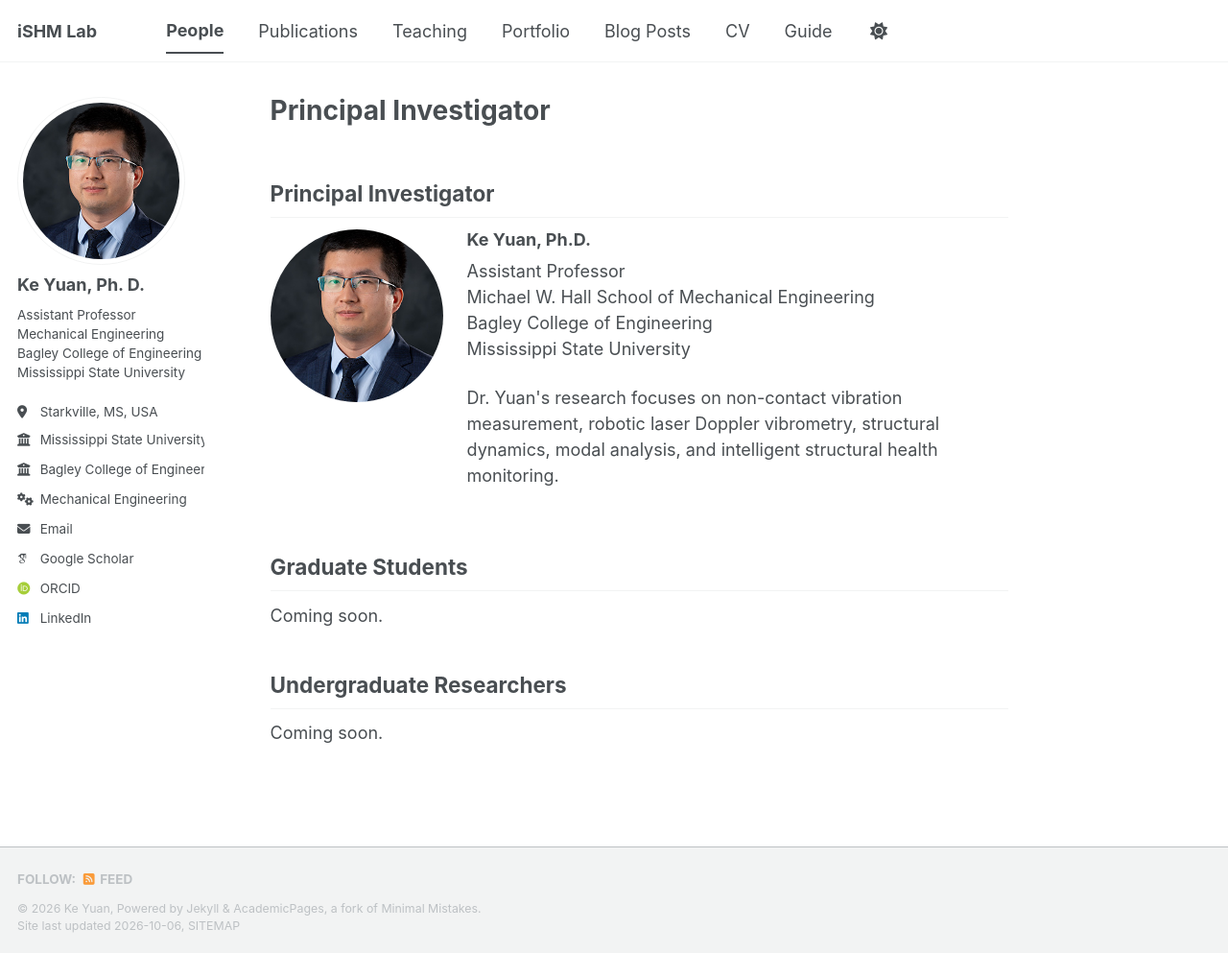
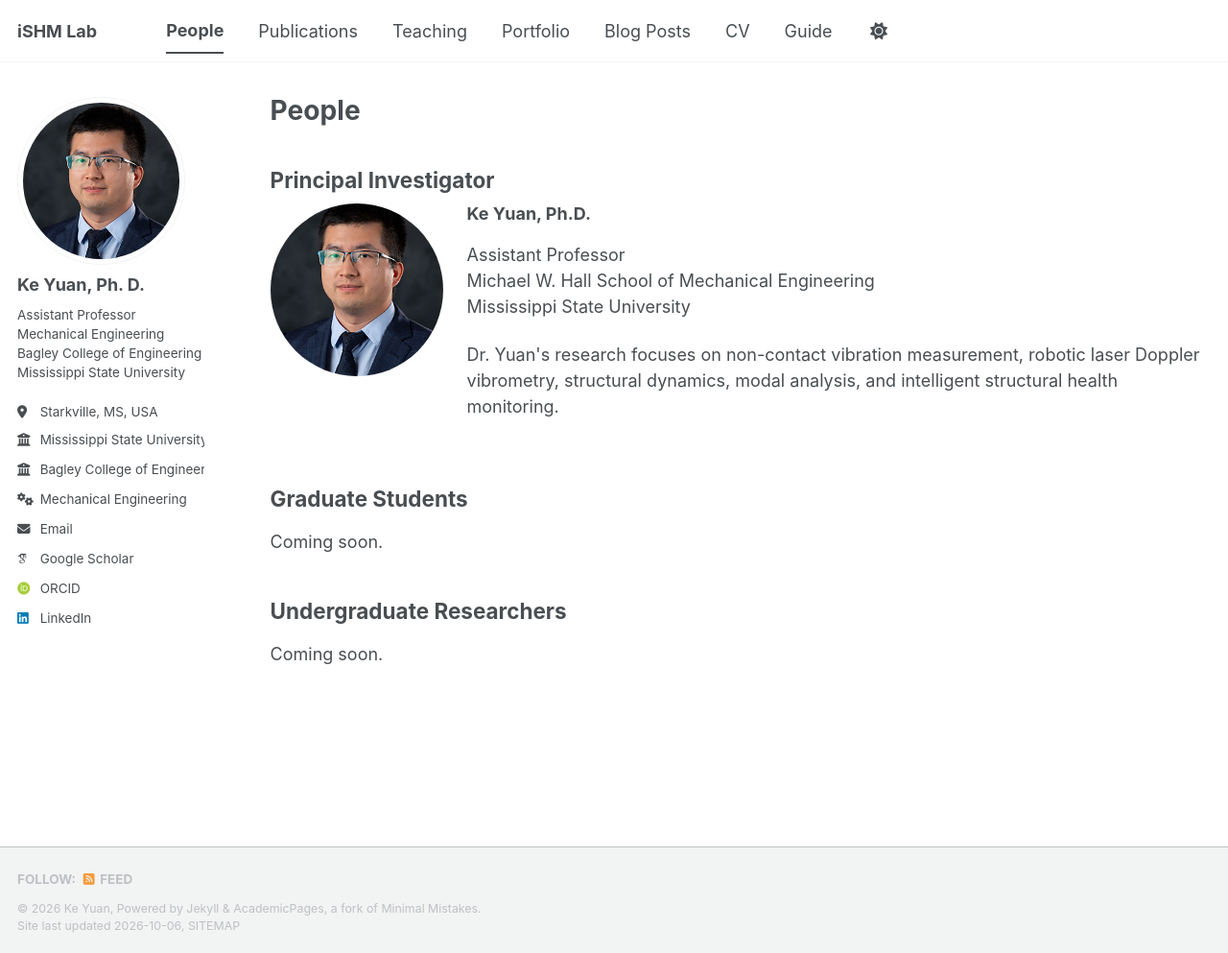
Before and after one commit to KeYuan2025/KeYuan2025.github.io, a Jekyll site: the page built from _pages/people.md, in a window 1280 px wide and 993 px high. Shown: the whole window at 96% size. Built offline with Jekyll 4.4.1, drawn with Linux system fonts in a browser that asks for light colours; some web fonts are replaced; our own code applies the rules of GitHub Pages for plain Markdown files; a script bundle is joined from its source files by our own code; library files that are not in the unit come from our copies.

Commit message:
Update people.md

```diff
--- a/_pages/people.md
+++ b/_pages/people.md
@@ -1,3 +1,10 @@
+---
+layout: archive
+title: "People"
+permalink: /people/
+author_profile: true
+---
+
 ## Principal Investigator
 
 <div style="display: flex; align-items: flex-start; gap: 25px; flex-wrap: wrap; margin-bottom: 30px;">
@@ -14,7 +21,6 @@
     <p>
       Assistant Professor<br>
       Michael W. Hall School of Mechanical Engineering<br>
-      Bagley College of Engineering<br>
       Mississippi State University
     </p>
 
```
